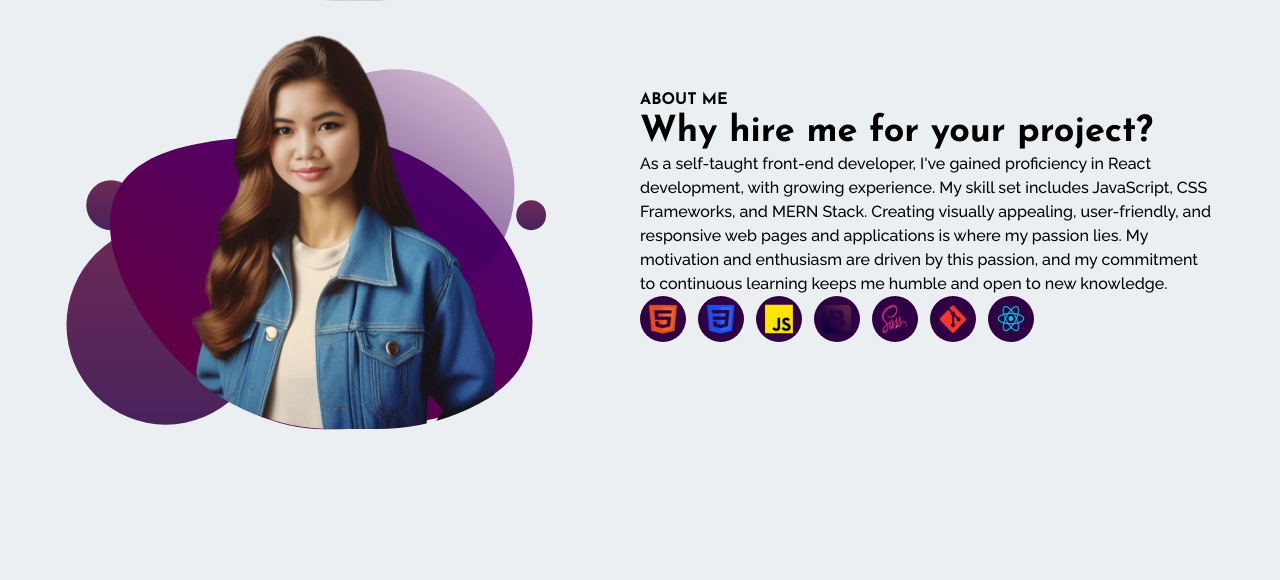
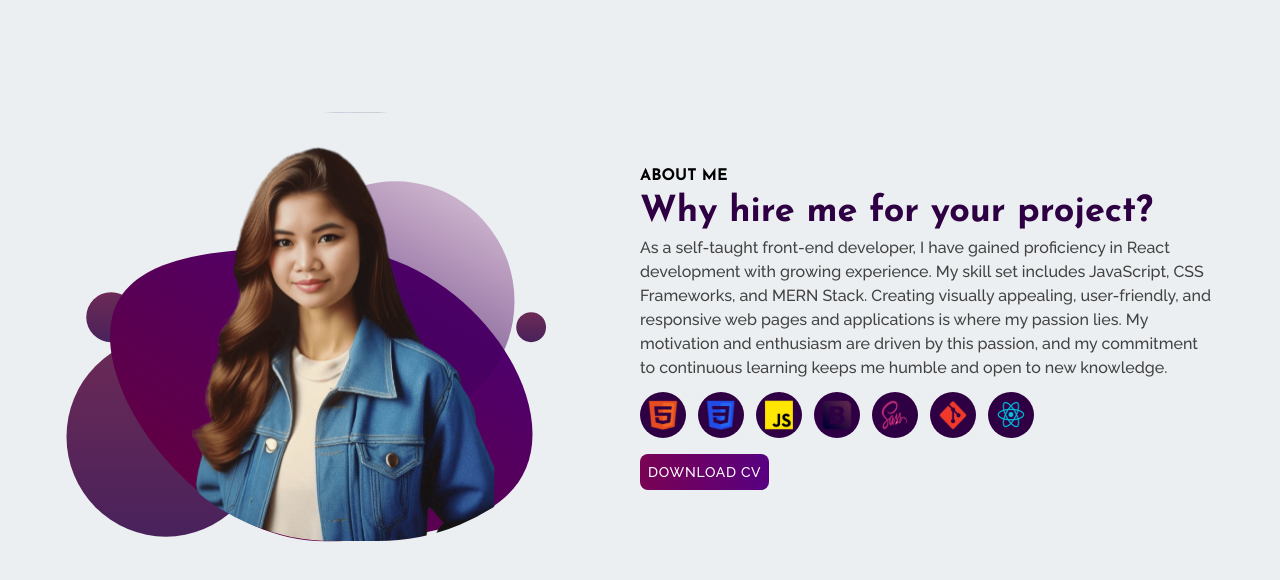
Before and after one commit to KrisTechHub/kris-algario, a React (Vite) app: page /About in a window 1280 px wide. Shown: the top 580 px of the page. Built offline with nearby package versions, Linux system fonts and the light colour scheme.

Commit message:
finalized about page

```diff
--- a/src/Components/About/About.jsx
+++ b/src/Components/About/About.jsx
@@ -2,14 +2,14 @@ import AboutInfo from "./AboutInfo";
 
 export default function About() {
     return (
-        <div className="container mx-auto">
+        <div className="container mx-auto py-28">
             <div className="flex-row mx-auto">
                 <div className="flex flex-col sm:flex-row xl:px-[50px]">
-                    <div className="order-2 sm:order-1 items-center w-full lg:w-1/2">
+                    <div className="order-1 sm:order-1 items-center w-full lg:w-1/2">
                         <img src="./src/assets/about-portrait.svg" alt="home portrait" />
                     </div>
 
-                    <div className="order-1 sm:order-2 flex items-center w-full lg:w-1/2 ">
+                    <div className="order-2 sm:order-2 flex items-center w-full lg:w-1/2 ">
                         <AboutInfo/>
                     </div>
                 </div>
--- a/src/Components/About/AboutInfo.jsx
+++ b/src/Components/About/AboutInfo.jsx
@@ -2,21 +2,21 @@ export default function AboutInfo() {
     return (
         <div>
             <div className="flex-row items-center">
-                <h3 className="font-JosefinBold">ABOUT ME</h3>
+                <h3 className="font-JosefinBold pb-1">ABOUT ME</h3>
             </div>
 
             <div className="flex-row items-center">
-                <h1 className="font-JosefinBold text-4xl">Why hire me for your project?</h1>
+                <h1 className="font-JosefinBold text-4xl pb-1 text-mypurple-900">Why hire me for your project?</h1>
             </div>
 
             <div className="flex-row items-center">
-                <p className="font-RalewayMedium">
-                    As a self-taught front-end developer, I've gained proficiency in React development, with growing experience. My skill set includes JavaScript, CSS Frameworks, and MERN Stack. Creating visually appealing, user-friendly, and responsive web pages and applications is where my passion lies. My motivation and enthusiasm are driven by this passion, and my commitment to continuous learning keeps me humble and open to new knowledge.
+                <p className="font-RalewayMedium pb-1 text-gray-800">
+                    As a self-taught front-end developer, I have gained proficiency in React development with growing experience. My skill set includes JavaScript, CSS Frameworks, and MERN Stack. Creating visually appealing, user-friendly, and responsive web pages and applications is where my passion lies. My motivation and enthusiasm are driven by this passion, and my commitment to continuous learning keeps me humble and open to new knowledge.
                 </p>
             </div>
 
-            <div className="flex-row items-center">
-                <div className="flex flex-wrap gap-3">
+            <div className="flex-row sm:justify-content">
+                <div className="flex flex-wrap gap-3 pt-2">
                         <div className="rounded-full bg-mypurple-900">
                             <img className="w-1/7 p-2" src="./src/icons/html5.svg" alt="html5" />
                         </div>
@@ -38,8 +38,13 @@ export default function AboutInfo() {
                         <div className="rounded-full bg-mypurple-900">
                             <img className="w-1/7 p-2" src="./src/icons/react.svg" alt="react" />
                         </div>
-             </div>
+                </div>
 
+                <a href='' download='' target="_blank" rel="noopener noreferrer">
+                    <button className="mt-4 font-RalewayMedium tracking-wider text-white text-sm rounded-lg p-2 bg-gradient-to-r from-mypink-600 to-mypurple-400 hover:from-mypink-500 hover:to-mypurple-200">
+                        DOWNLOAD CV
+                    </button>
+                </a>
             </div>
 
             <div className="flex-row items-center">
```
